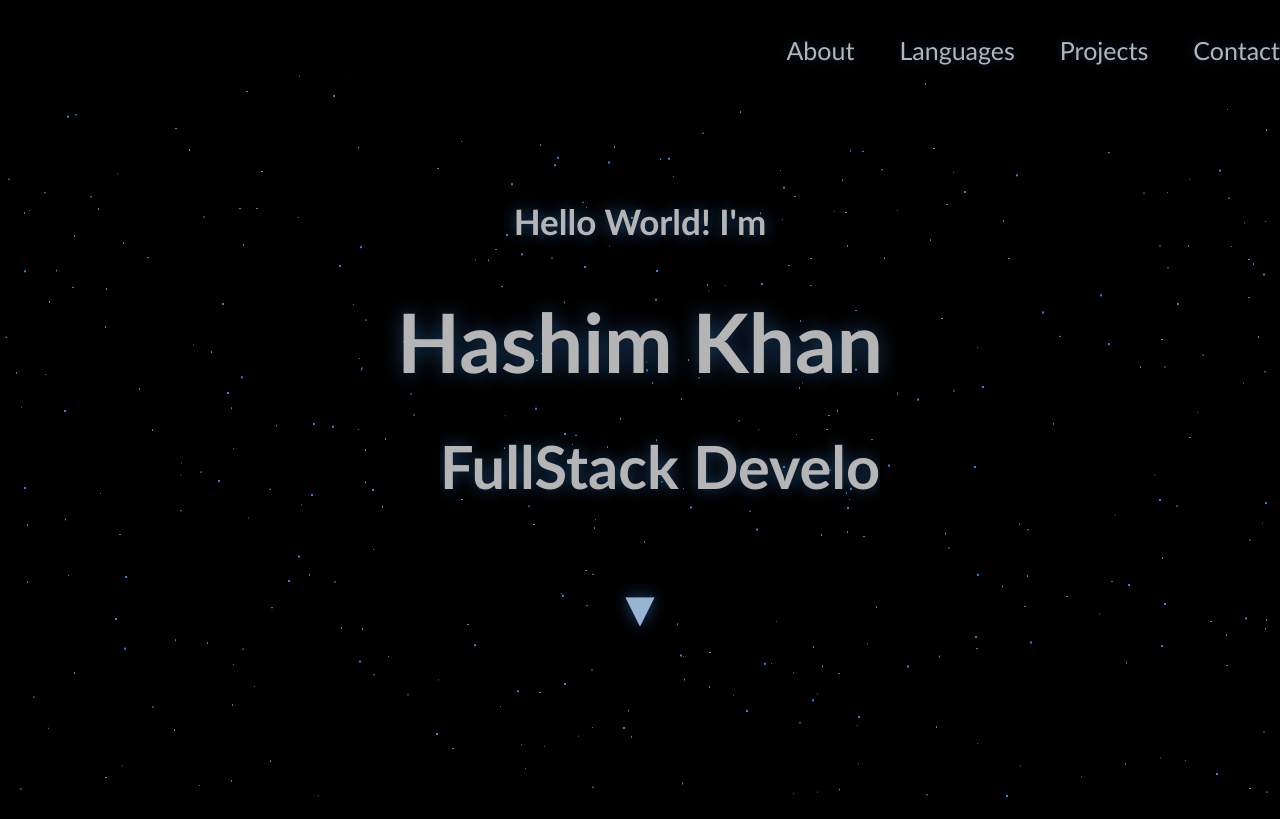
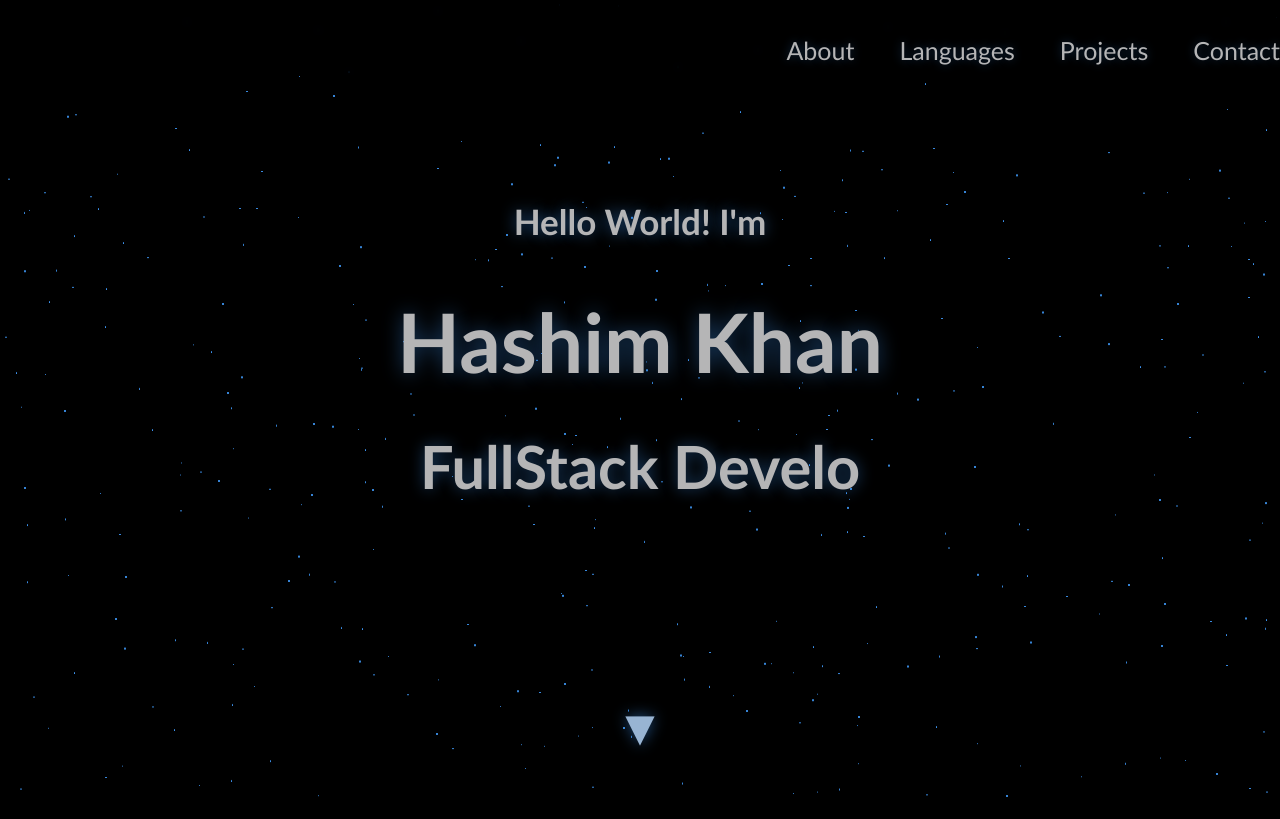
Before and after one commit to hashimxkhan/portfolio, a plain HTML site: page index.html in a window 1280 px wide. Shown: the top 819 px of the page. Drawn offline with Linux system fonts and the light colour scheme.

Commit message:
screen responsiveness improved

```diff
--- a/style.css
+++ b/style.css
@@ -56,6 +56,10 @@ body {
     padding-top: 200px;
     font-weight: bold;
     font-size: 35px;
+    position: relative;
+    display: flex;
+    flex-direction: column;
+    align-items: center;
 }
 
 .greeting {
@@ -86,15 +90,20 @@ body {
 
 .intro {
     font-size: 1.7em;
-    position: absolute;
-    width: fit-content;
     height: 2em;
     overflow: hidden;
     text-align: center;
-    margin-left: 440px;
     color: rgb(181, 181, 182);
     text-shadow: 0 0 15px rgba(65, 156, 253, 0.4);
     transition: all 0.3s ease;
+    position: relative;
+    width: 100%;
+    display: flex;
+    justify-content: center;
+}
+
+.intro .visible {
+    width: fit-content;
 }
 
 .intro:hover {
```
